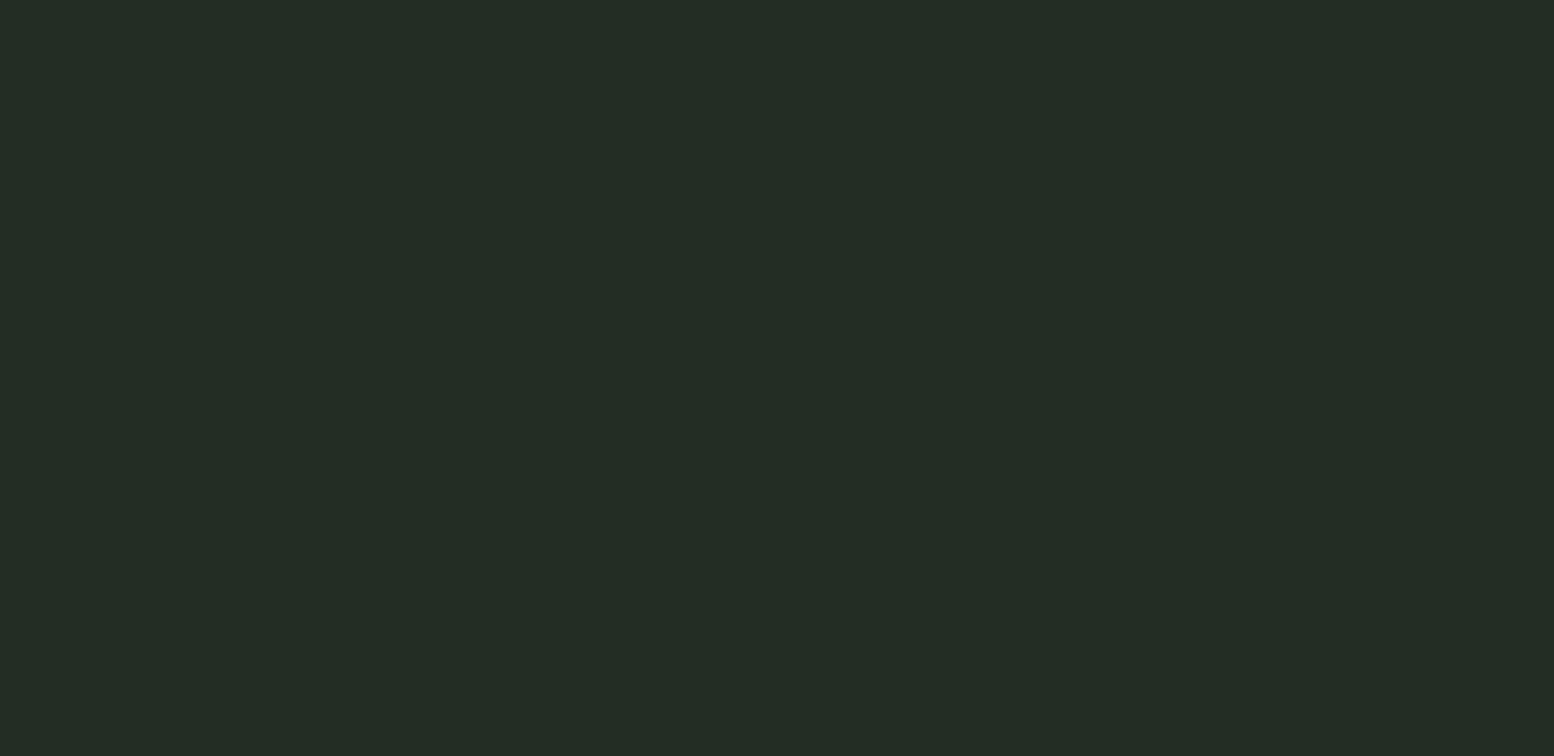
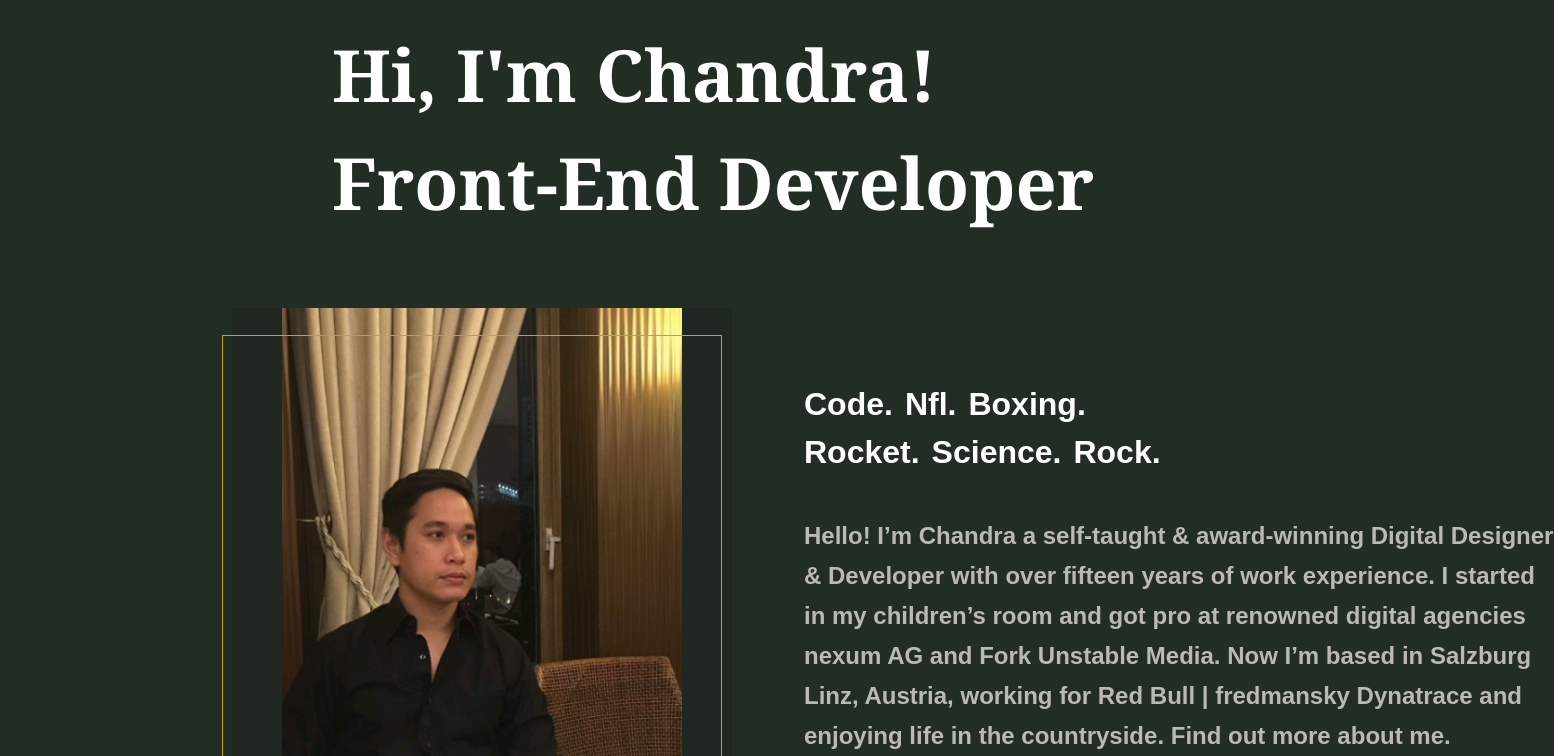
Before and after one commit to chandrabumi26/portofolio-app, a Vue app: page /about in a window 1280 px wide. Shown: the part 320-1076 px from the top of the page, 1554 px wide, since content can reach past the window. Before the commit the page ends 800 px from the top, so only its background shows below. Built offline with nearby package versions, Linux system fonts and the light colour scheme.

Commit message:
add about page

```diff
--- a/src/App.vue
+++ b/src/App.vue
@@ -1,3 +1,40 @@
 <template>
-  <router-view />
+  <div class="landing">
+    <div class="landing__header">
+      <div class="landing__header-group" @click="goRoute('home')">
+        <div class="landing__box">
+          <span>DC</span>
+        </div>
+        <span>Dorojatun Chandrabumi</span>
+      </div>
+      <div class="landing__header-group">
+        <span @click="goRoute('about')">About</span>
+        <span>Work</span>
+      </div>
+    </div>
+    <router-view></router-view>
+  </div>
 </template>
+
+<script lang="ts" setup>
+import { onMounted, ref } from "vue";
+import { useRouter } from "vue-router";
+
+const isLoading = ref(true);
+
+const router = useRouter();
+
+const goRoute = (params: string) => {
+  router.push({ name: params });
+};
+
+onMounted(() => {
+  setTimeout(() => {
+    isLoading.value = false;
+  }, 1000);
+});
+</script>
+
+<style lang="scss" scoped>
+@import "@/assets/scss/__landing.scss";
+</style>
--- /dev/null
+++ b/src/assets/scss/__about.scss
@@ -0,0 +1,151 @@
+@import "./_variables";
+
+.about {
+  margin-top: 240px;
+  gap: 72px;
+  display: flex;
+  flex-direction: column;
+
+  &__page-title-container {
+    margin-left: 300px;
+    display: flex;
+    flex-direction: column;
+  }
+
+  &__page-title {
+    font-family: Georgia, "Times New Roman", Times, serif;
+    font-size: 72px;
+    font-weight: bold;
+    color: white;
+  }
+
+  &__profile {
+    margin-left: 200px;
+    display: flex;
+    gap: 72px;
+    position: relative;
+    img {
+      width: 500px;
+      height: 530px;
+      border-left: 50px solid #202620;
+      border-right: 50px solid #202620;
+    }
+  }
+
+  &__profile-title-container {
+    display: flex;
+    gap: $space-sm;
+
+    &:first-child {
+      margin-top: 72px;
+    }
+  }
+
+  &__profile-title {
+    font-size: $space-xl;
+    color: white;
+    font-weight: bold;
+  }
+
+  &__img-border {
+    width: 500px;
+    height: 530px;
+    position: absolute;
+    top: 5%;
+    left: -1%;
+    border: 1px solid $secondray-color;
+  }
+
+  &__text-aboutme {
+    width: 750px;
+    margin-top: $space-xxl;
+    color: #bab9b5;
+    line-height: 40px;
+    font-size: $space-lg;
+    font-weight: 550;
+  }
+
+  &__divider-horizontal {
+    height: 1px;
+    width: 20%;
+    background-color: #4c6951;
+    margin-top: 80px;
+    margin-bottom: 80px;
+  }
+
+  &__work-items {
+    padding-top: $space-xl;
+    padding-bottom: $space-xl;
+    margin-left: 200px;
+    margin-right: 200px;
+    border-top: 1px solid #4c6951;
+    display: flex;
+    height: 160px;
+    align-items: center;
+
+    &:last-child {
+      border-bottom: 1px solid #4c6951;
+    }
+  }
+
+  &__vertical-divider {
+    width: 1px;
+    height: 75%;
+    background-color: #4c6951;
+    margin-left: 72px;
+    margin-right: $space-lg;
+  }
+
+  &__items-text-bold {
+    font-weight: bold;
+
+    &--position {
+      @extend .about__items-text-bold;
+      color: white;
+      font-size: $space-xl;
+    }
+
+    &--place {
+      @extend .about__items-text-bold;
+      color: #e3e2e1;
+      font-size: $space-lg;
+    }
+  }
+
+  &__items-text-small {
+    font-size: $space-md;
+
+    &--period {
+      @extend .about__items-text-small;
+      color: #bab9b5;
+    }
+
+    &--url {
+      cursor: pointer;
+      font-weight: bold;
+      @extend .about__items-text-small;
+      color: $secondray-color;
+    }
+  }
+
+  &__card-container {
+    display: flex;
+    margin-left: 100px;
+    margin-right: 100px;
+    gap: $space-xxl;
+    flex-wrap: wrap;
+  }
+
+  &__cards {
+    border-radius: 20px;
+    background: #80711f;
+    height: 500px;
+    flex: 1 1 calc(100% / 3 - #{$space-xxl});
+    max-width: 32%;
+    box-sizing: border-box;
+    display: flex;
+    flex-direction: column;
+    justify-content: space-between;
+    padding: $space-xl;
+  }
+}
--- a/src/assets/scss/__landing.scss
+++ b/src/assets/scss/__landing.scss
@@ -5,7 +5,7 @@
   padding: $space-xl;
   display: flex;
   flex-direction: column;
-  height: 100vh;
+  min-height: 100vh;
 
   &__header {
     font-weight: bold;
@@ -53,6 +53,7 @@
     font-size: 152px;
     margin-left: 140px;
     text-shadow: 8px 8px 20px rgba(0, 0, 0, 0.3);
+    gap: $space-lg;
 
     span {
       display: inline-block;
--- a/src/components/DotsLoading.vue
+++ b/src/components/DotsLoading.vue
@@ -6,9 +6,7 @@
   </div>
 </template>
 
-<script lang="ts" setup>
-import { ref } from "vue";
-</script>
+<script lang="ts" setup></script>
 
 <style lang="scss" scoped>
 @import "@/assets/scss/__components.scss";
--- a/src/views/AboutView.vue
+++ b/src/views/AboutView.vue
@@ -1,5 +1,113 @@
 <template>
-  <div class="about">
-    <h1>This is an about page</h1>
+  <LoadingDots v-if="isLoading"></LoadingDots>
+  <div v-if="!isLoading" class="about">
+    <div class="about__page-title-container">
+      <span class="about__page-title">Hi, I'm Chandra!</span>
+      <span class="about__page-title">Front-End Developer</span>
+    </div>
+    <div class="about__profile">
+      <div class="about__img-border"></div>
+      <img :src="profileImg" />
+      <div class="d-flex flex-column">
+        <div class="about__profile-title-container">
+          <span class="about__profile-title">Code.</span>
+          <span class="about__profile-title">Nfl.</span>
+          <span class="about__profile-title">Boxing.</span>
+        </div>
+        <div class="about__profile-title-container">
+          <span class="about__profile-title">Rocket.</span>
+          <span class="about__profile-title">Science.</span>
+          <span class="about__profile-title">Rock.</span>
+        </div>
+        <span class="about__text-aboutme">
+          Hello! I’m Chandra a self-taught & award-winning Digital Designer &
+          Developer with over fifteen years of work experience. I started in my
+          children’s room and got pro at renowned digital agencies nexum AG and
+          Fork Unstable Media. Now I’m based in Salzburg Linz, Austria, working
+          for Red Bull | fredmansky Dynatrace and enjoying life in the
+          countryside. Find out more about me.
+        </span>
+      </div>
+    </div>
+    <div class="d-flex justify-content-center w-100">
+      <div class="about__divider-horizontal"></div>
+    </div>
+    <div class="about__page-title-container">
+      <span class="about__page-title">Working Experience</span>
+    </div>
+    <div class="d-flex flex-column">
+      <div
+        class="about__work-items"
+        v-for="(e, index) in workItems"
+        :key="index"
+      >
+        <div class="d-flex flex-column">
+          <span class="about__items-text-bold--place">{{ e.place }}</span>
+          <span class="about__items-text-small--period">{{ e.period }}</span>
+        </div>
+        <div class="about__vertical-divider"></div>
+        <div class="d-flex flex-column">
+          <span class="about__items-text-bold--position">{{ e.position }}</span>
+          <span class="about__items-text-small--url">{{ e.url }}</span>
+        </div>
+      </div>
+    </div>
+    <div class="d-flex justify-content-center w-100">
+      <div class="about__divider-horizontal"></div>
+    </div>
+    <div class="about__page-title-container">
+      <span class="about__page-title">Skills</span>
+    </div>
+    <div class="about__card-container">
+      <div class="about__cards"><span>a</span><span>b</span></div>
+      <div class="about__cards">a</div>
+      <div class="about__cards">a</div>
+      <div class="about__cards">a</div>
+    </div>
   </div>
 </template>
+
+<script lang="ts" setup>
+import { onMounted, ref } from "vue";
+import LoadingDots from "@/components/DotsLoading.vue";
+import profileImg from "@/assets/img/profile.png";
+
+const isLoading = ref(true);
+
+const workItems = ref([
+  {
+    place: "PT Angkasa Pura II",
+    period: "Jul 2019 - Sept 2019",
+    position: "Full Stack Web Developer Intern",
+    url: "http://dungdung.com",
+  },
+  {
+    place: "PT Angkasa Pura II",
+    period: "Jul 2019 - Sept 2019",
+    position: "Full Stack Web Developer Intern",
+    url: "http://dungdung.com",
+  },
+  {
+    place: "PT Angkasa Pura II",
+    period: "Jul 2019 - Sept 2019",
+    position: "Full Stack Web Developer Intern",
+    url: "http://dungdung.com",
+  },
+  {
+    place: "PT Angkasa Pura II",
+    period: "Jul 2019 - Sept 2019",
+    position: "Full Stack Web Developer Intern",
+    url: "http://dungdung.com",
+  },
+]);
+
+onMounted(() => {
+  setTimeout(() => {
+    isLoading.value = false;
+  }, 1000);
+});
+</script>
+
+<style lang="scss" scoped>
+@import "@/assets/scss/__about.scss";
+</style>
--- a/src/views/LandingView.vue
+++ b/src/views/LandingView.vue
@@ -1,20 +1,6 @@
 <template>
-  <div class="landing">
-    <div class="landing__header">
-      <div class="landing__header-group">
-        <div class="landing__box">
-          <span>DC</span>
-        </div>
-        <span>Dorojatun Chandrabumi</span>
-      </div>
-      <div class="landing__header-group">
-        <span>About</span>
-        <span>Work</span>
-      </div>
-    </div>
-    <LoadingDots v-if="isLoading"></LoadingDots>
-    <Content v-if="!isLoading"></Content>
-  </div>
+  <LoadingDots v-if="isLoading"></LoadingDots>
+  <Content v-if="!isLoading"></Content>
 </template>
 
 <script lang="ts" setup>
```
Also changed, not shown: src/router/index.ts (+2 -5 lines), src/assets/img/profile.png (added).
